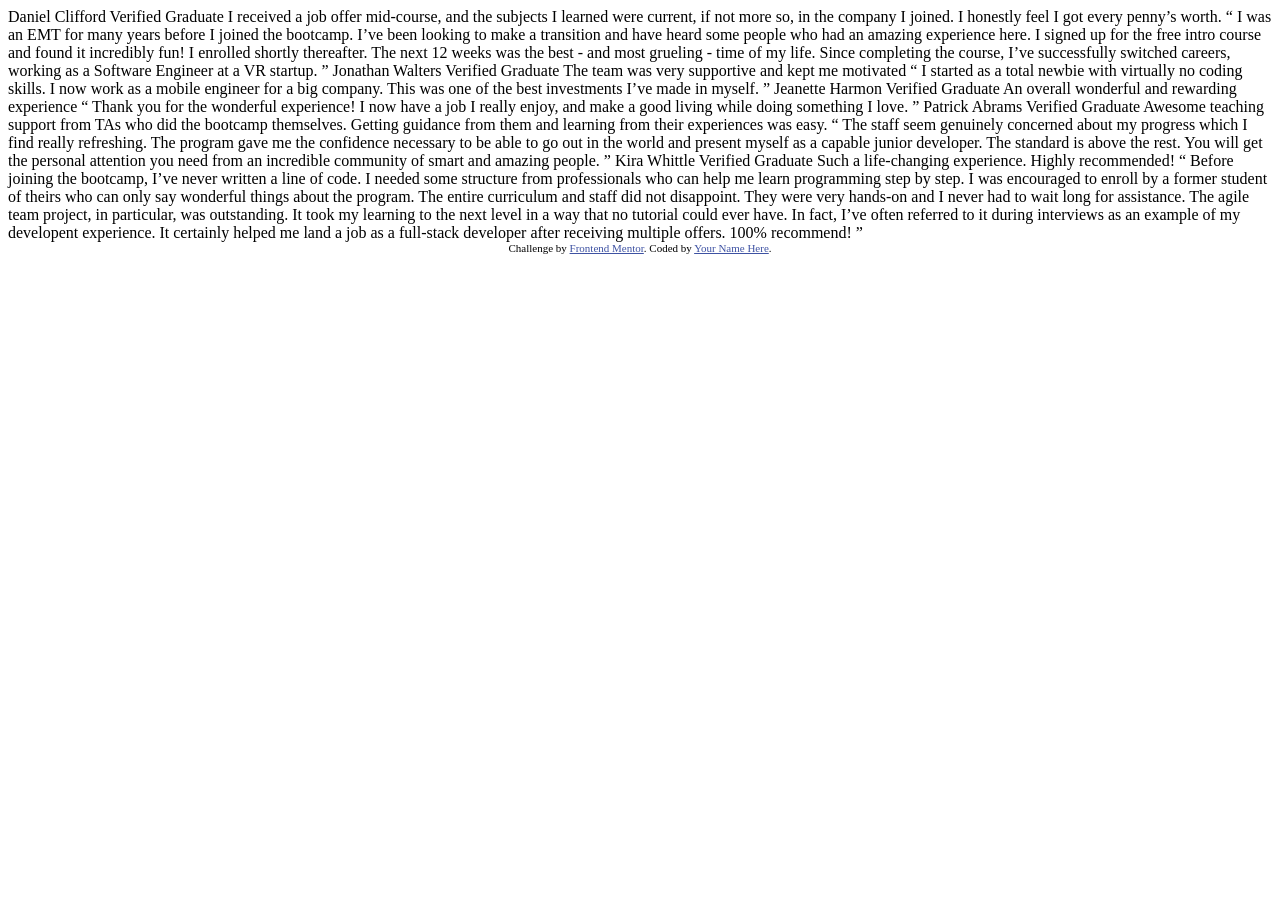
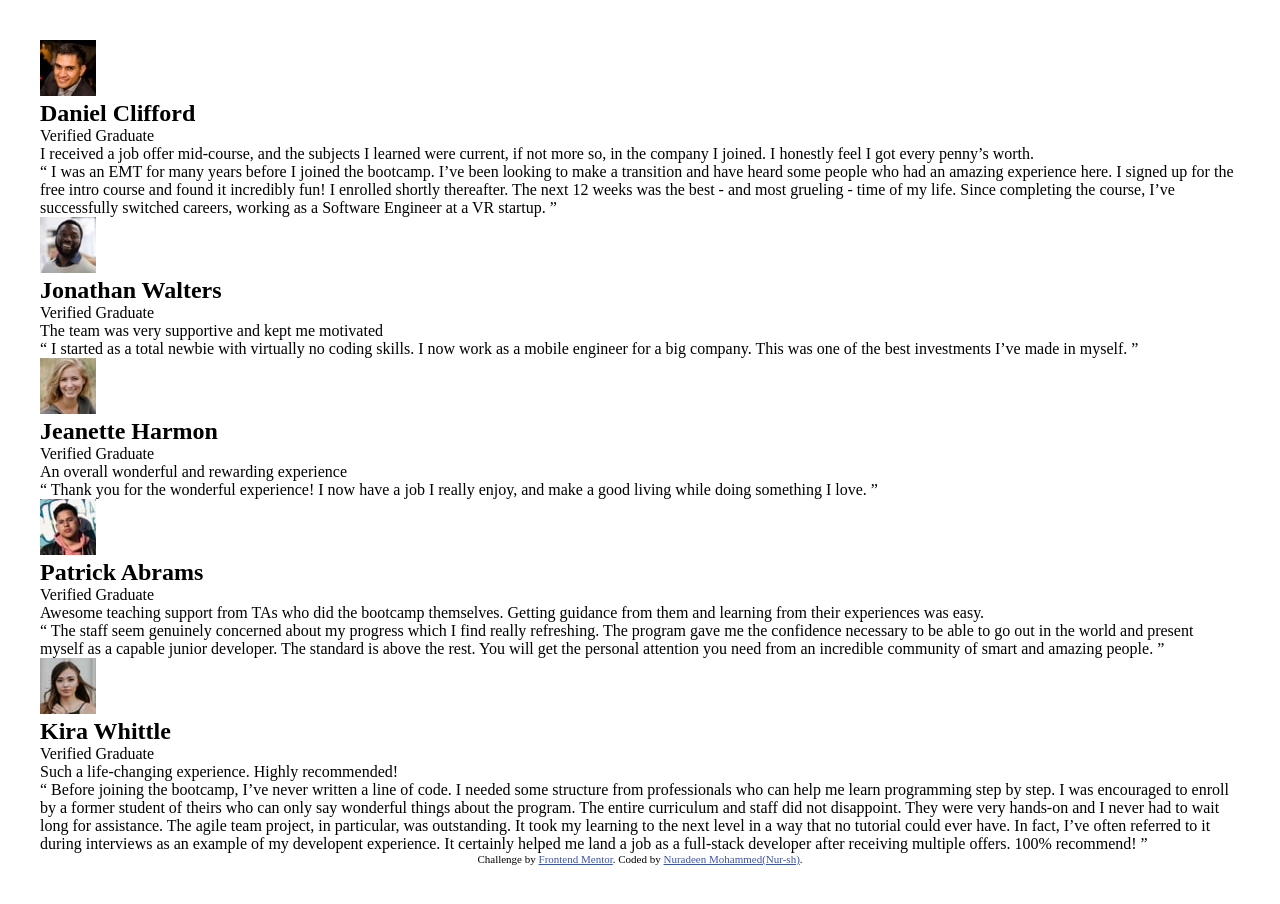
Before and after one commit to nursh/FM-Testimonials-Grid-Section, a plain HTML site: page index.html in a window 1280 px wide. Before the commit the page ends 800 px from the top, so only its background shows below. Drawn offline with Linux system fonts and the light colour scheme.

Commit message:
Add basic styles and html structure

```diff
--- a/index.html
+++ b/index.html
@@ -1,64 +1,118 @@
 <!DOCTYPE html>
 <html lang="en">
+
 <head>
   <meta charset="UTF-8">
-  <meta name="viewport" content="width=device-width, initial-scale=1.0"> <!-- displays site properly based on user's device -->
+  <meta name="viewport" content="width=device-width, initial-scale=1.0">
+  <!-- displays site properly based on user's device -->
 
   <link rel="icon" type="image/png" sizes="32x32" href="./images/favicon-32x32.png">
+  <link rel="stylesheet" href="style.css">
 
   <title>Frontend Mentor | [Challenge Name Here]</title>
 
   <!-- Feel free to remove these styles or customise in your own stylesheet 👍 -->
   <style>
-    .attribution { font-size: 11px; text-align: center; }
-    .attribution a { color: hsl(228, 45%, 44%); }
+    .attribution {
+      font-size: 11px;
+      text-align: center;
+    }
+
+    .attribution a {
+      color: hsl(228, 45%, 44%);
+    }
   </style>
 </head>
+
 <body>
-  Daniel Clifford
-  Verified Graduate
-
-  I received a job offer mid-course, and the subjects I learned were current, if not more so,
-  in the company I joined. I honestly feel I got every penny’s worth.
-
+  <main>
+    <div class="reviews">
+      <div class="review">
+        <div class="review-heading">
+          <img src="./images/image-daniel.jpg" alt="Reviewer Avatar">
+          <div class="review-author">
+            <h2>Daniel Clifford</h2>
+            <p>Verified Graduate</p>
+          </div>
+        </div>
+        <p>I received a job offer mid-course, and the subjects I learned were current, if not more so,
+          in the company I joined. I honestly feel I got every penny’s worth.</p>
+        <blockquote>
           “ I was an EMT for many years before I joined the bootcamp. I’ve been looking to make a
           transition and have heard some people who had an amazing experience here. I signed up
           for the free intro course and found it incredibly fun! I enrolled shortly thereafter.
           The next 12 weeks was the best - and most grueling - time of my life. Since completing
           the course, I’ve successfully switched careers, working as a Software Engineer at a VR startup. ”
+        </blockquote>
+      </div>
 
-  Jonathan Walters
-  Verified Graduate
-
+      <div class="review">
+        <div class="review-heading">
+          <img src="./images/image-jonathan.jpg" alt="Reviewer Avatar">
+          <div class="review-author">
+            <h2> Jonathan Walters</h2>
+            <p>Verified Graduate</p>
+          </div>
+        </div>
+        <p>
           The team was very supportive and kept me motivated
-
+        </p>
+        <blockquote>
           “ I started as a total newbie with virtually no coding skills. I now work as a mobile engineer
           for a big company. This was one of the best investments I’ve made in myself. ”
+        </blockquote>
+      </div>
 
-  Jeanette Harmon
-  Verified Graduate
 
+      <div class="review">
+        <div class="review-heading">
+          <img src="./images/image-jeanette.jpg" alt="Reviewer Avatar">
+          <div class="review-author">
+            <h2>Jeanette Harmon</h2>
+            <p> Verified Graduate</p>
+          </div>
+        </div>
+        <p>
           An overall wonderful and rewarding experience
-
+        </p>
+        <blockquote>
           “ Thank you for the wonderful experience! I now have a job I really enjoy, and make a good living
           while doing something I love. ”
+        </blockquote>
+      </div>
 
-  Patrick Abrams
-  Verified Graduate
-
+      <div class="review">
+        <div class="review-heading">
+          <img src="./images/image-patrick.jpg" alt="Reviewer Avatar">
+          <div class="review-author">
+            <h2>Patrick Abrams</h2>
+            <p>Verified Graduate</p>
+          </div>
+        </div>
+        <p>
           Awesome teaching support from TAs who did the bootcamp themselves. Getting guidance from them and
           learning from their experiences was easy.
-
+        </p>
+        <blockquote>
           “ The staff seem genuinely concerned about my progress which I find really refreshing. The program
           gave me the confidence necessary to be able to go out in the world and present myself as a capable
           junior developer. The standard is above the rest. You will get the personal attention you need from
           an incredible community of smart and amazing people. ”
+        </blockquote>
+      </div>
 
-  Kira Whittle
-  Verified Graduate
-
+      <div class="review">
+        <div class="review-heading">
+          <img src="./images/image-kira.jpg" alt="Reviewer Avatar">
+          <div class="review-author">
+            <h2>Kira Whittle</h2>
+            <p>Verified Graduate</p>
+          </div>
+        </div>
+        <p>
           Such a life-changing experience. Highly recommended!
-
+        </p>
+        <blockquote>
           “ Before joining the bootcamp, I’ve never written a line of code. I needed some structure from
           professionals who can help me learn programming step by step. I was encouraged to enroll by a former
           student of theirs who can only say wonderful things about the program. The entire curriculum and staff
@@ -67,10 +121,17 @@
           could ever have. In fact, I’ve often referred to it during interviews as an example of my developent
           experience. It certainly helped me land a job as a full-stack developer after receiving multiple offers.
           100% recommend! ”
+        </blockquote>
+      </div>
+    </div>
+  </main>
 
   <div class="attribution">
+    <p>
       Challenge by <a href="https://www.frontendmentor.io?ref=challenge" target="_blank">Frontend Mentor</a>.
-    Coded by <a href="#">Your Name Here</a>.
+      Coded by <a href="#">Nuradeen Mohammed(Nur-sh)</a>.
+    </p>
   </div>
 </body>
+
 </html>
--- /dev/null
+++ b/style.css
@@ -0,0 +1,26 @@
+:root {
+  --clr-purple: #733FCB;
+  --clr-gray-200: #48556A;
+  --clr-gray-800: #19202D;
+
+  --border-radius: 0.5rem;
+}
+
+*,
+*::before,
+*::after {
+  box-sizing: border-box;
+}
+
+body {
+  display: grid;
+  justify-items: center;
+  align-items: center;
+  padding: 2rem;
+}
+
+h2,
+p,
+blockquote {
+  margin: 0;
+}
```
Lines whose indentation alone changed are shown as unchanged.
